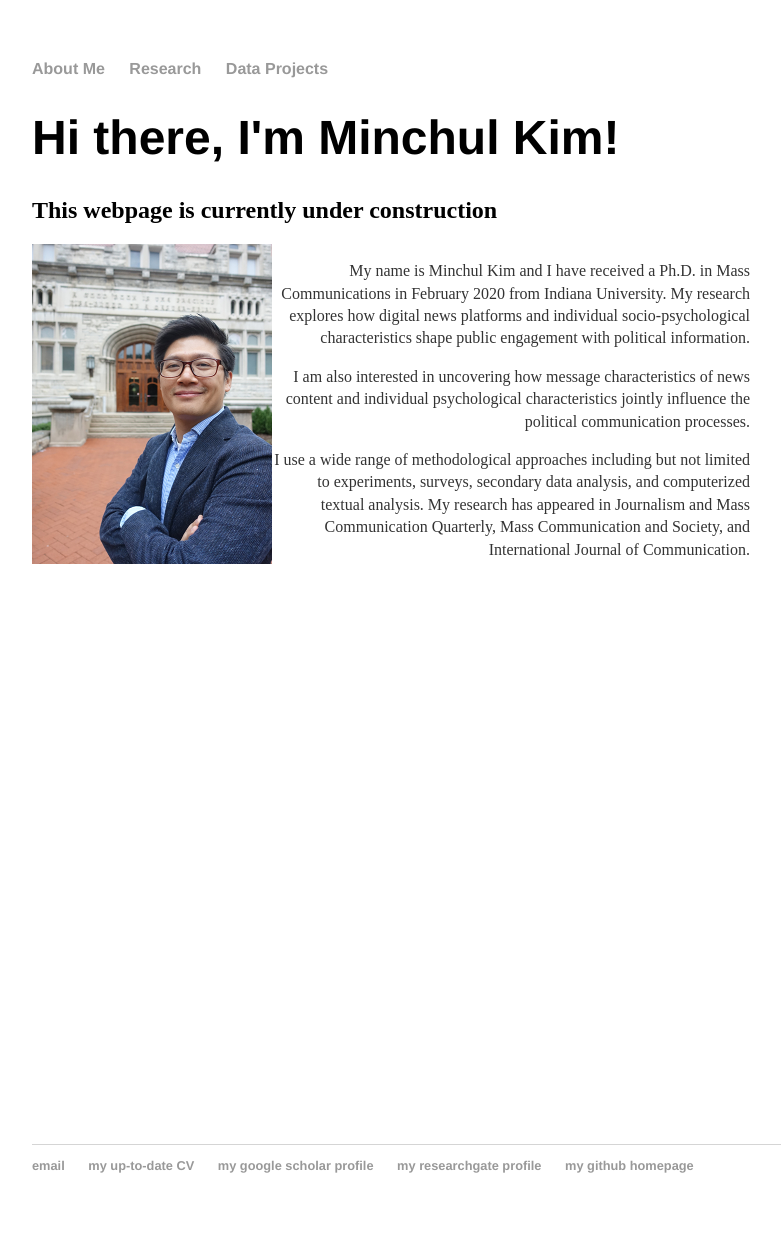
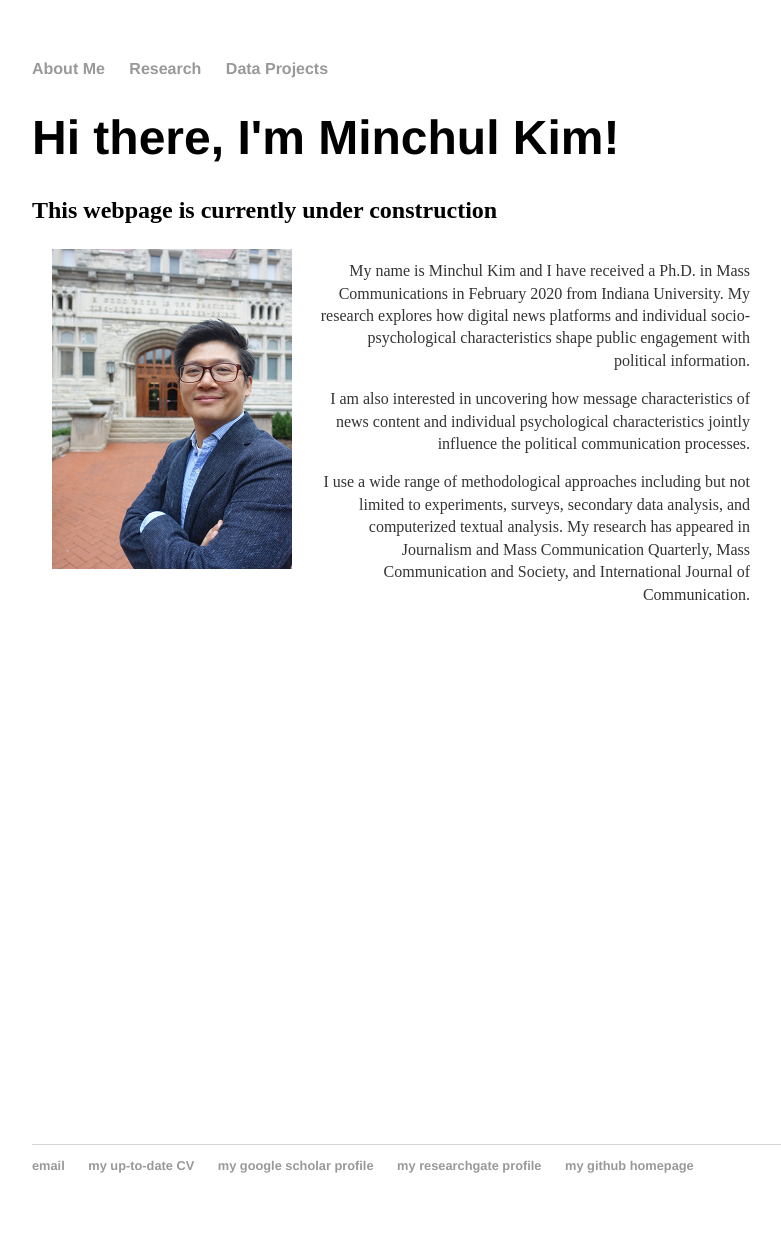
Before and after one commit to minchulkim-phd/minchulkim, a Jekyll site: the page built from index.html, in a window 1280 px wide. Shown: the whole page, without its empty margins (96-877 px from the left). Built offline with Jekyll 4.4.1, drawn with Linux system fonts in a browser that asks for light colours.

Commit message:
Update index.html

```diff
--- a/index.html
+++ b/index.html
@@ -7,7 +7,7 @@ title: Minchul Kim(Ph.D.)'s Personal Webpage
 	<h2>This webpage is currently under construction</h2>
 
         <div class="slide-content">
-		<img src="/images/Portrait_Minchul Kim.jpg" width='240px;' height='320px;' style="float:left">
+		<img src="/images/Portrait_Minchul Kim.jpg" width='240px;' height='320px;' style="float:left;margin: 5px 20px;">
                 <div class="imgDes">
 		<p> My name is Minchul Kim and I have received a Ph.D. in Mass Communications in February 2020 from Indiana University. My research explores how digital news platforms and individual socio-psychological characteristics shape public engagement with political information. </p>
 		 <p> I am also interested in uncovering how message characteristics of news content and individual psychological characteristics jointly influence the political communication processes. </p>
```
